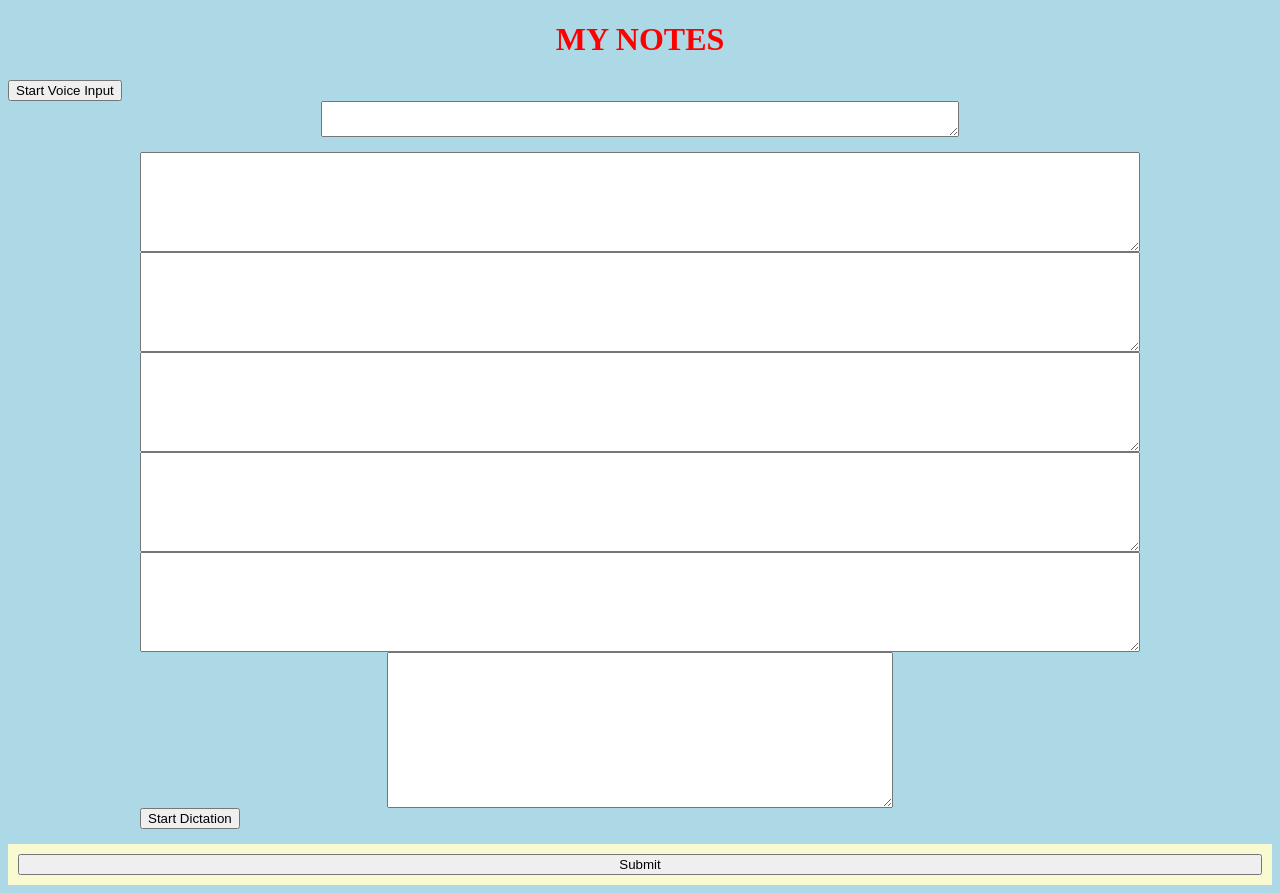
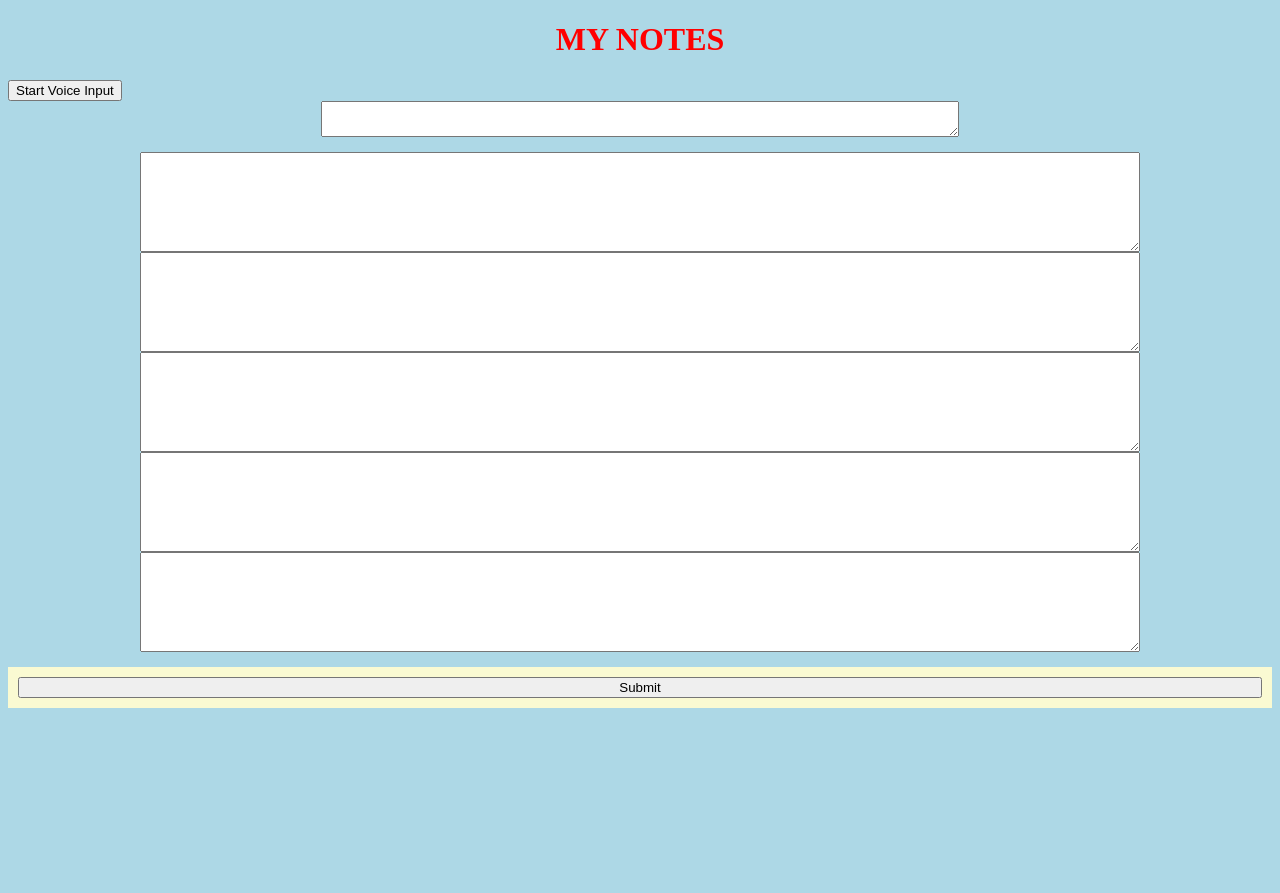
Before and after one commit to DramonBal/NoteTaker, a plain HTML site: page index.html in a window 1280 px wide. After the commit the page ends 800 px from the top, so only its background shows below. Drawn offline with Linux system fonts and the light colour scheme.

Commit message:
Update index.html

```diff
--- a/index.html
+++ b/index.html
@@ -46,9 +46,6 @@ recognition.start();
                 <textarea id="responsive-textarea" placholder=Start typing here..."></textarea>
                 <textarea id="responsive-textarea" placholder=Start typing here..."></textarea>
 
-                 <textarea id="note-text" rows="10" cols="30"></textarea>
-                 <button id="start-btn">Start Dictation</button>
-
              <div class="container">
 
                    </div>
```
